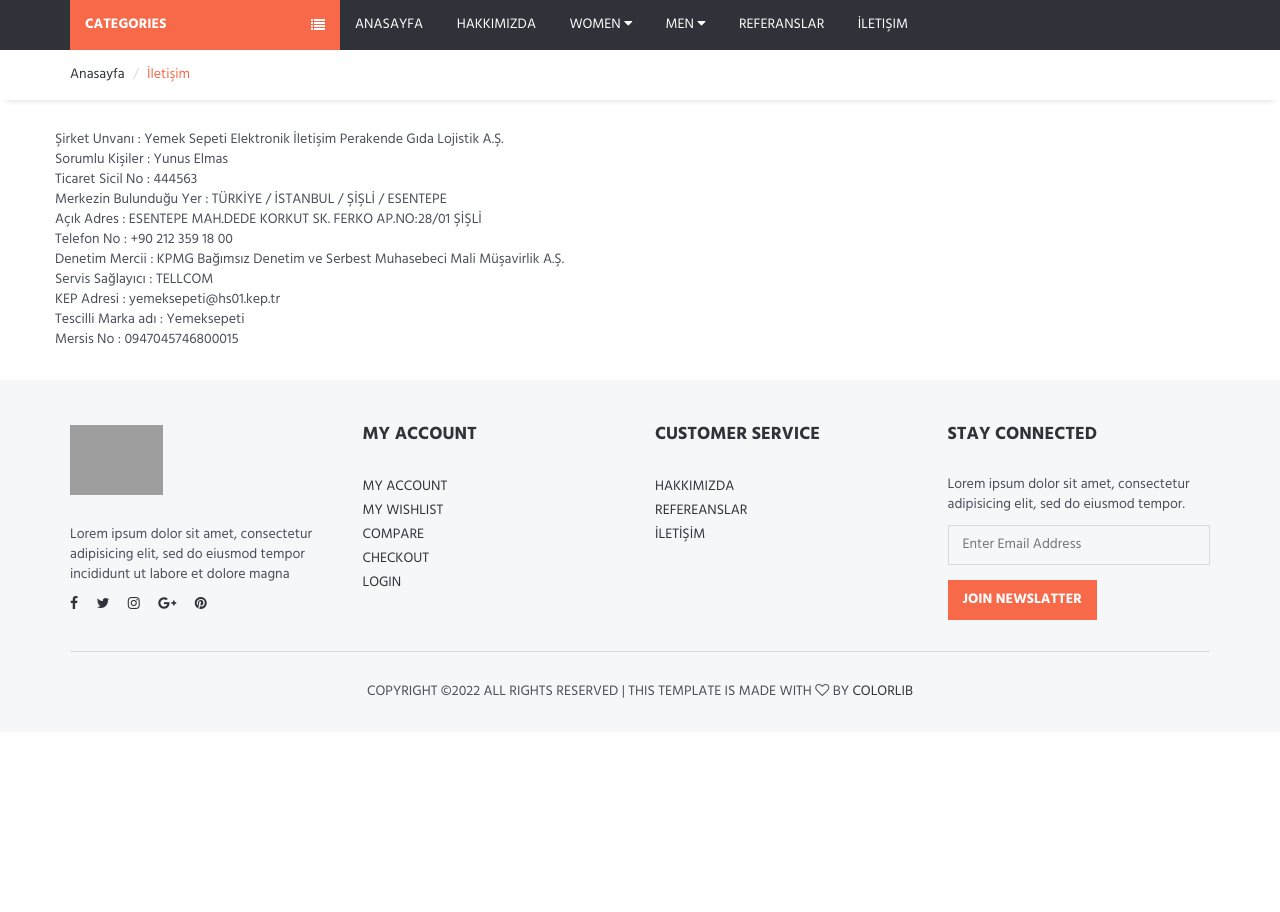
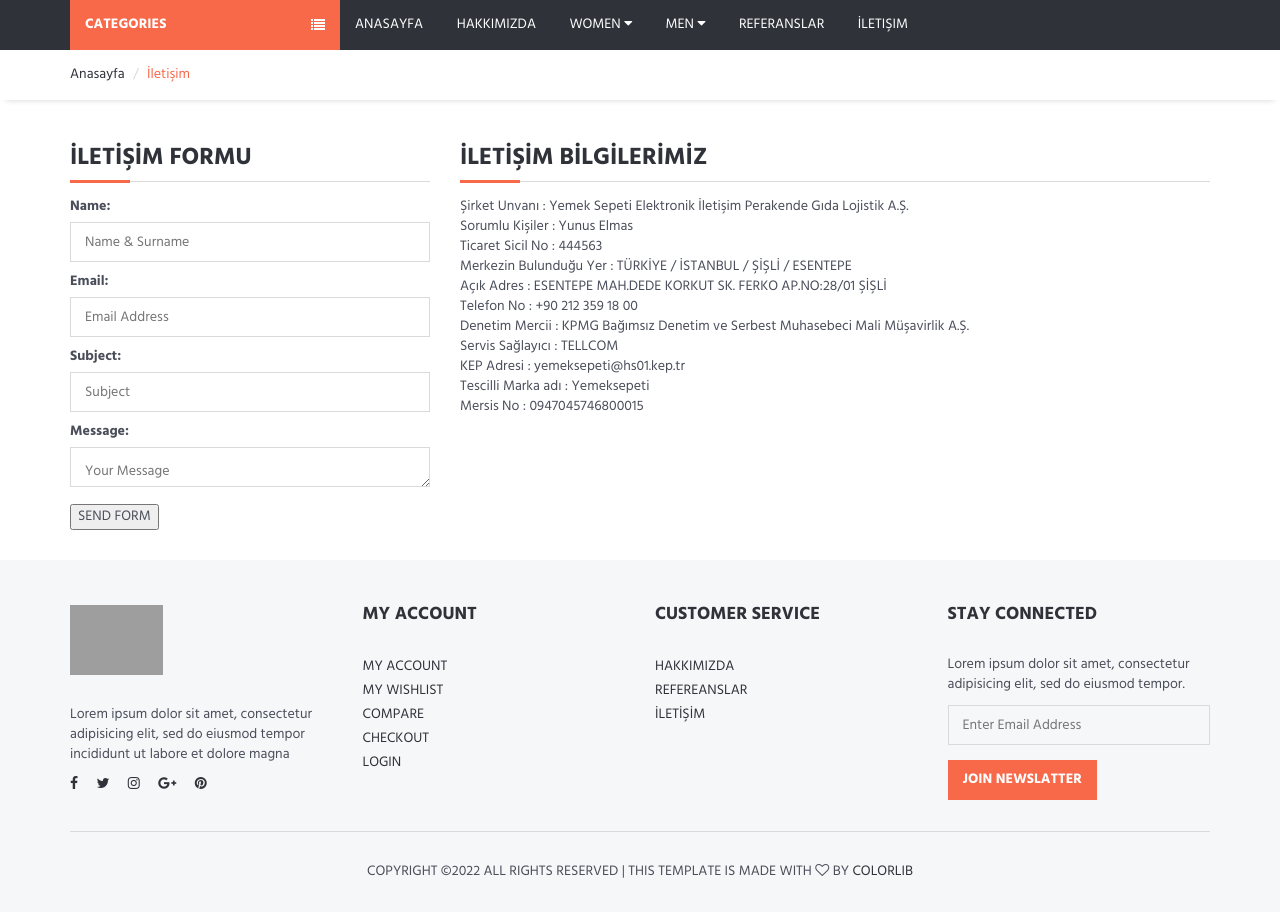
Before and after one commit to furkanyapan/djangoProject, a Django app: page /iletisim/ in a window 1280 px wide. Shown: the part 131-1043 px from the top of the page. Before the commit the page ends 829 px from the top, so only its background shows below. Run offline with Django 4.2, Linux system fonts and the light colour scheme; data comes from the database, SQL or seed files in the repository; both versions use the stored data as it was after the commit; some libraries are stand-ins or nearby versions; grey boxes are pictures that could not be loaded.

Commit message:
contact us form added

```diff
--- a/home/models.py
+++ b/home/models.py
@@ -1,6 +1,9 @@
 from django.db import models
+from django.forms import ModelForm, TextInput, Textarea
+
 
 # Create your models here.
+
 class Setting(models.Model):
     STATUS = (
         ('True', 'Evet'),
@@ -31,3 +34,31 @@
 
     def __str__(self):
         return self.title
+
+class ContactFormMessage(models.Model):
+    STATUS = (
+        ('New', 'New'),
+        ('Read', 'Read'),
+    )
+    name = models.CharField(blank=True, max_length=20)
+    email = models.CharField(blank=True, max_length=50)
+    subject = models.CharField(blank=True, max_length=50)
+    message = models.CharField(blank=True, max_length=255)
+    status = models.CharField(max_length=10, choices=STATUS, default='New')
+    ip = models.CharField(blank=True, max_length=20)
+    note = models.CharField(blank=True, max_length=100)
+    create_at = models.DateTimeField(auto_now_add=True)
+    update_at = models.DateTimeField(auto_now=True)
+    def __str__(self):
+        return self.name
+
+class ContactFormu(ModelForm):
+    class Meta:
+        model = ContactFormMessage
+        fields = ['name', 'email', 'subject', 'message']
+        widgets = {
+            'name': TextInput(attrs={'class': 'input', 'placeholder': 'Name & Surname'}),
+            'subject': TextInput(attrs={'class': 'input', 'placeholder': 'Subject'}),
+            'email': TextInput(attrs={'class': 'input', 'placeholder': 'Email Address'}),
+            'message': Textarea(attrs={'class': 'input', 'placeholder': 'Your Message', 'rows': '5'}),
+        }
--- a/home/templates/iletisim.html
+++ b/home/templates/iletisim.html
@@ -30,7 +30,39 @@
 		<div class="container">
 			<!-- row -->
 			<div class="row">
-                {{ setting.contact | safe }}
+
+                <div class="col-md-4">
+                    <div class="billing-details">
+
+                        <div class="section-title">
+                            <h3 class="title">İLETİŞİM FORMU</h3>
+                        </div>
+
+                        {% if messages %}
+                            {% for message in messages %}
+                                <div class="alert alert-{{ message.tags }}" role="alert">
+                                    {{ message }}
+                                </div>
+                            {% endfor %}
+                        {% endif %}
+
+
+                        <form action="" method="post">
+                            {% csrf_token %}
+                            {{ form.as_p }}
+                            <input type="submit" value="SEND FORM">
+                        </form>
+
+
+                    </div>
+                </div>
+                <div class="col-md-8">
+                    <div class="section-title">
+                        <h3 class="title">İLETİŞİM BİLGİLERİMİZ</h3>
+                    </div>
+                    {{ setting.contact | safe }}
+                    </div>
+
             </div>
 			<!-- /row -->
 		</div>
--- a/home/views.py
+++ b/home/views.py
@@ -1,7 +1,8 @@
-from django.http import HttpResponse
+from django.contrib import messages
+from django.http import HttpResponse, HttpResponseRedirect
 from django.shortcuts import render
 
-from home.models import Setting
+from home.models import Setting, ContactFormu, ContactFormMessage
 
 
 # Create your views here.
@@ -21,6 +22,21 @@
     return render(request, 'referanslarimiz.html', context)
 
 def iletisim(request):
+
+    if request.method == 'POST':
+        form = ContactFormu(request.POST)
+        if form.is_valid():
+            data = ContactFormMessage()
+            data.name = form.cleaned_data['name']
+            data.email = form.cleaned_data['email']
+            data.subject = form.cleaned_data['subject']
+            data.message = form.cleaned_data['message']
+            data.ip = request.META.get('REMOTE_ADDR')
+            data.save()
+            messages.success(request, "Mesajınız Gönderilmiştir")
+            return HttpResponseRedirect ('/iletisim')
+
     setting = Setting.objects.get(pk=1)
-    context = {'setting': setting}
+    form = ContactFormu()
+    context = {'setting': setting, 'form': form}
     return render(request, 'iletisim.html', context)
```
Also changed, not shown: home/admin.py (+6 -2 lines), db.sqlite3, home/migrations/0003_contactformmessage.py (added).
